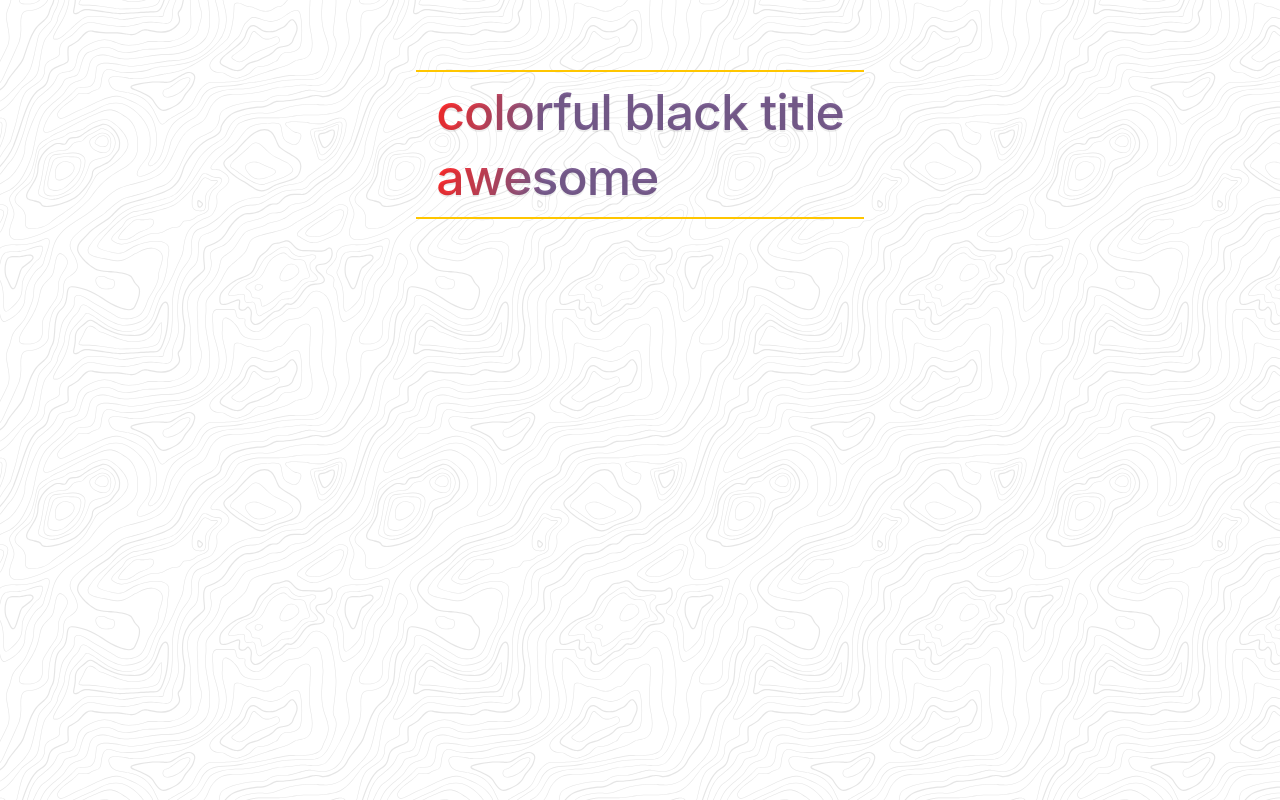
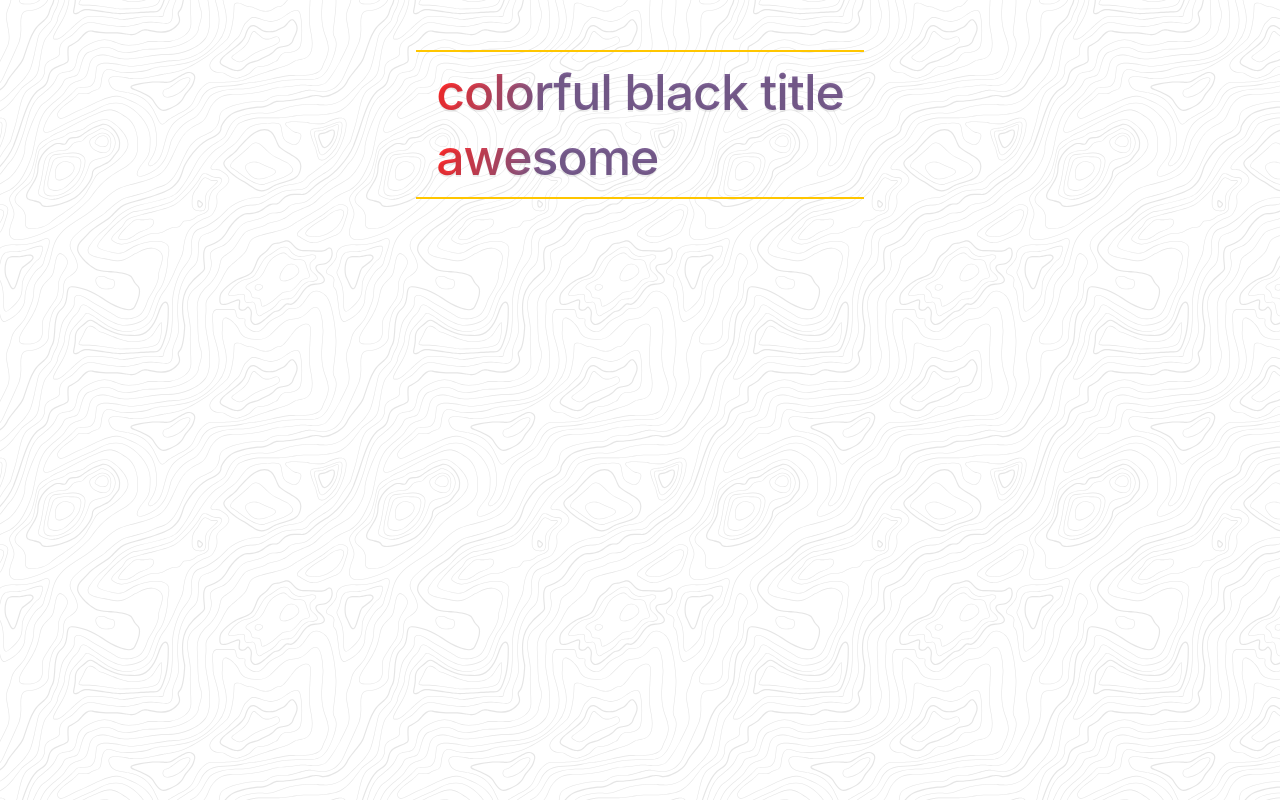
Before and after one commit to baofengs/awesome-css, a website: page colorfule black/index.html in a window 1280 px wide. Drawn offline with Linux system fonts and the light colour scheme.

Commit message:
remove margin

```diff
--- a/colorfule black/index.html
+++ b/colorfule black/index.html
@@ -17,7 +17,7 @@
 			border-top: 2px solid var(--yellow);
 			border-bottom: 2px solid var(--yellow);
 			padding: 1rem 2rem;
-			margin: 2rem;
+			/*margin: 2rem;*/
 		}
 		.text {
 			font-size: 5rem;
```
